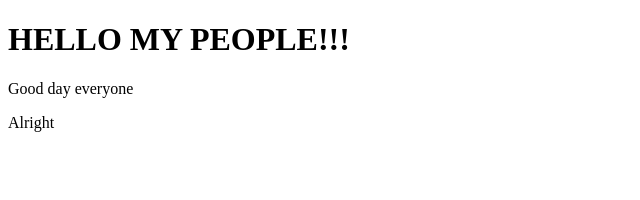
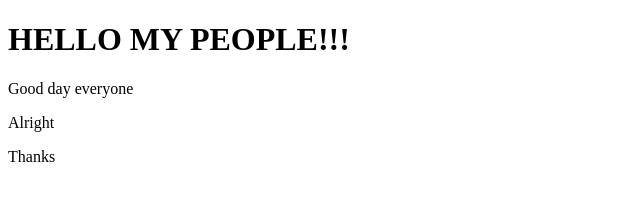
Before and after one commit to HabeeblaiMoshoodOpeyemi/Gitnew, a plain HTML site: page index.html in a window 1280 px wide. Shown: the full height of the page, 0-640 px from the left. Drawn offline with Linux system fonts and the light colour scheme.

Commit message:
added span

```diff
--- a/index.html
+++ b/index.html
@@ -9,5 +9,6 @@
     <h1>HELLO MY PEOPLE!!!</h1>
     <p>Good day everyone</p>
     <p>Alright</p>
+    <span>Thanks</span>
 </body>
 </html>
```
